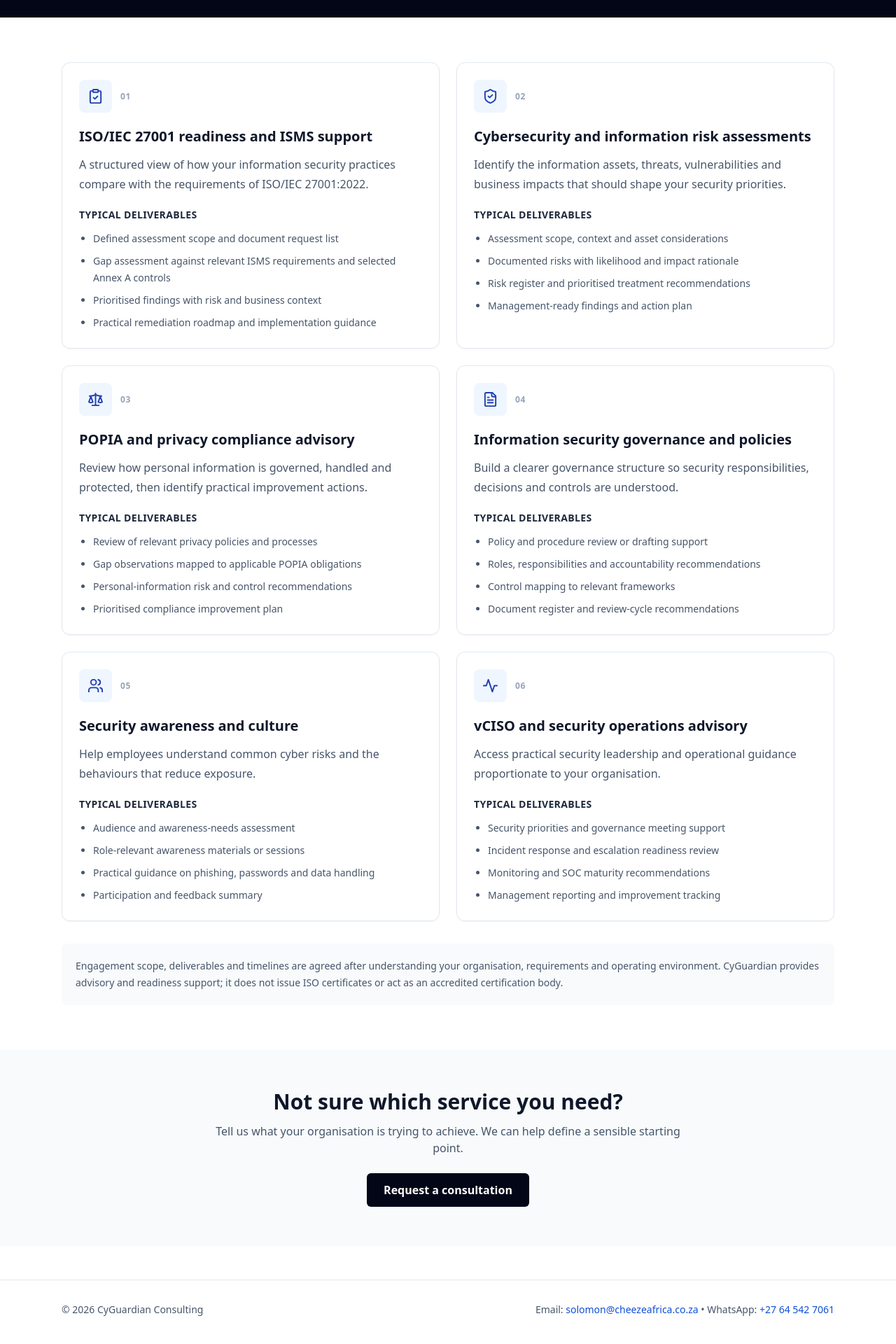
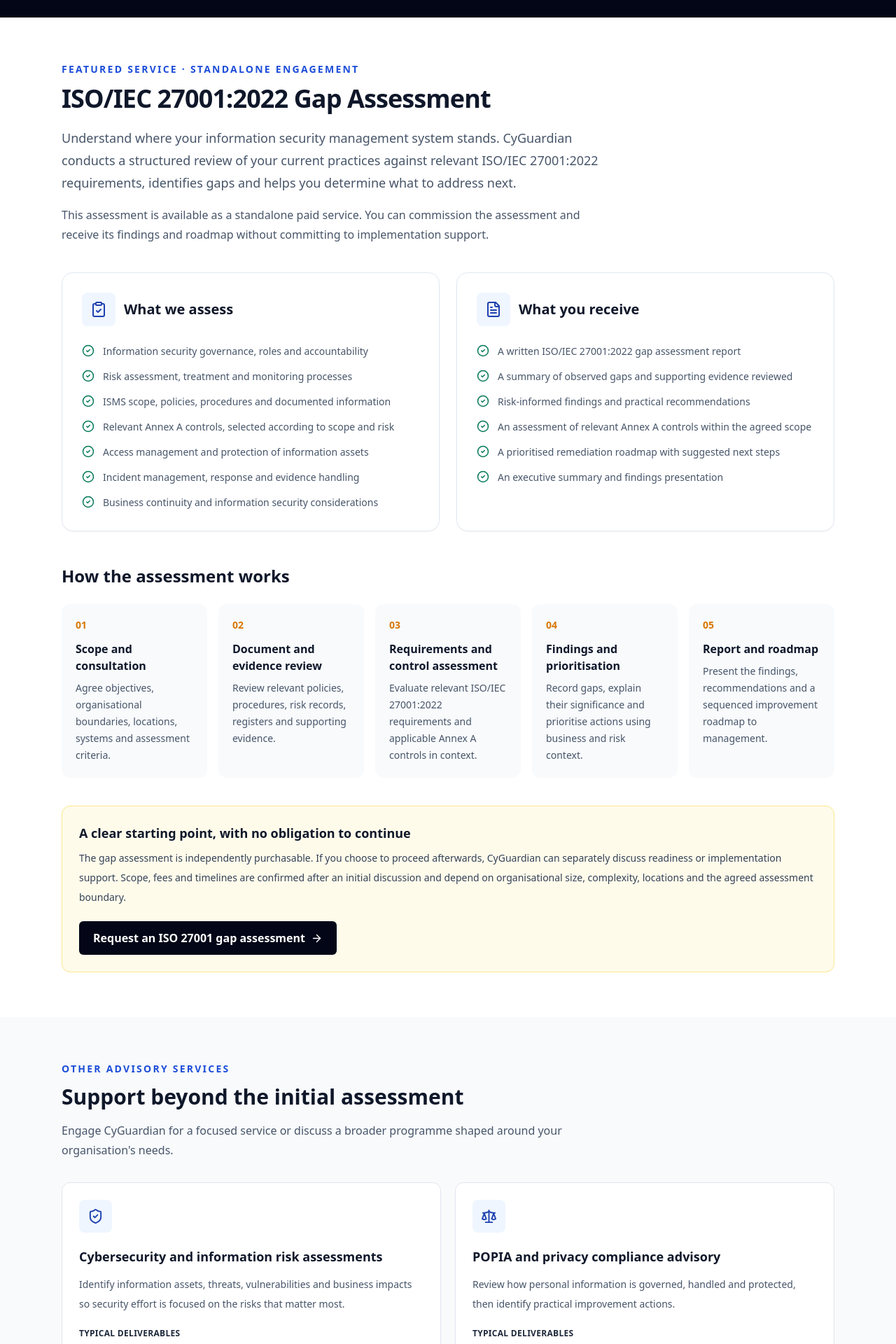
Before and after one commit to SollyMap/cyguardian-light, a React (Vite) app: page /services in a window 1280 px wide. Shown: the part 560-2480 px from the top of the page at 70% size. Built offline with nearby package versions, Linux system fonts and the light colour scheme.

Commit message:
Feature standalone ISO 27001 gap assessment on Services page

```diff
--- a/src/pages/Services.jsx
+++ b/src/pages/Services.jsx
@@ -1,35 +1,80 @@
 import React from 'react'
 import { Link } from 'react-router-dom'
-import { ArrowRight, ClipboardCheck, ShieldCheck, Scale, FileText, Users, Activity } from 'lucide-react'
+import { ArrowRight, ClipboardCheck, ShieldCheck, Scale, FileText, Users, Activity, CheckCircle2 } from 'lucide-react'
 
 const offerings = [
-  { icon: ClipboardCheck, title: 'ISO/IEC 27001 readiness and ISMS support', intro: 'A structured view of how your information security practices compare with the requirements of ISO/IEC 27001:2022.', deliverables: ['Defined assessment scope and document request list', 'Gap assessment against relevant ISMS requirements and selected Annex A controls', 'Prioritised findings with risk and business context', 'Practical remediation roadmap and implementation guidance'] },
-  { icon: ShieldCheck, title: 'Cybersecurity and information risk assessments', intro: 'Identify the information assets, threats, vulnerabilities and business impacts that should shape your security priorities.', deliverables: ['Assessment scope, context and asset considerations', 'Documented risks with likelihood and impact rationale', 'Risk register and prioritised treatment recommendations', 'Management-ready findings and action plan'] },
+  { icon: ShieldCheck, title: 'Cybersecurity and information risk assessments', intro: 'Identify information assets, threats, vulnerabilities and business impacts so security effort is focused on the risks that matter most.', deliverables: ['Defined assessment scope and context', 'Documented risks with likelihood and impact rationale', 'Risk register and prioritised treatment recommendations', 'Management-ready findings and action plan'] },
   { icon: Scale, title: 'POPIA and privacy compliance advisory', intro: 'Review how personal information is governed, handled and protected, then identify practical improvement actions.', deliverables: ['Review of relevant privacy policies and processes', 'Gap observations mapped to applicable POPIA obligations', 'Personal-information risk and control recommendations', 'Prioritised compliance improvement plan'] },
   { icon: FileText, title: 'Information security governance and policies', intro: 'Build a clearer governance structure so security responsibilities, decisions and controls are understood.', deliverables: ['Policy and procedure review or drafting support', 'Roles, responsibilities and accountability recommendations', 'Control mapping to relevant frameworks', 'Document register and review-cycle recommendations'] },
   { icon: Users, title: 'Security awareness and culture', intro: 'Help employees understand common cyber risks and the behaviours that reduce exposure.', deliverables: ['Audience and awareness-needs assessment', 'Role-relevant awareness materials or sessions', 'Practical guidance on phishing, passwords and data handling', 'Participation and feedback summary'] },
   { icon: Activity, title: 'vCISO and security operations advisory', intro: 'Access practical security leadership and operational guidance proportionate to your organisation.', deliverables: ['Security priorities and governance meeting support', 'Incident response and escalation readiness review', 'Monitoring and SOC maturity recommendations', 'Management reporting and improvement tracking'] }
 ]
 
+const stages = [
+  ['01', 'Scope and consultation', 'Agree objectives, organisational boundaries, locations, systems and assessment criteria.'],
+  ['02', 'Document and evidence review', 'Review relevant policies, procedures, risk records, registers and supporting evidence.'],
+  ['03', 'Requirements and control assessment', 'Evaluate relevant ISO/IEC 27001:2022 requirements and applicable Annex A controls in context.'],
+  ['04', 'Findings and prioritisation', 'Record gaps, explain their significance and prioritise actions using business and risk context.'],
+  ['05', 'Report and roadmap', 'Present the findings, recommendations and a sequenced improvement roadmap to management.']
+]
+
 export default function Services() {
-  return <div className='bg-white'>
+  return <div className='bg-white text-slate-900'>
     <section className='bg-slate-950 text-white'><div className='mx-auto max-w-6xl px-6 py-16 md:py-20'>
       <p className='text-sm font-semibold uppercase tracking-[.18em] text-amber-400'>Our services</p>
       <h1 className='mt-4 max-w-3xl text-4xl font-bold leading-tight md:text-5xl'>Practical cybersecurity governance, risk and compliance support.</h1>
-      <p className='mt-5 max-w-2xl leading-8 text-slate-300'>Clear assessments, useful documentation and prioritised actions to help your organisation strengthen its security posture.</p>
+      <p className='mt-5 max-w-2xl leading-8 text-slate-300'>Independent assessments, useful documentation and prioritised actions to help your organisation strengthen its security posture.</p>
       <Link to='/contact' className='mt-8 inline-flex items-center gap-2 rounded-md bg-amber-500 px-6 py-3 font-semibold text-slate-950'>Discuss your requirements <ArrowRight size={18}/></Link>
     </div></section>
+
     <section className='mx-auto max-w-6xl px-6 py-16'>
-      <div className='grid gap-6 md:grid-cols-2'>
-        {offerings.map(({icon:Icon,title,intro,deliverables},i)=><article key={title} className='rounded-xl border border-slate-200 p-6 shadow-sm'>
-          <div className='flex items-center gap-3'><span className='rounded-lg bg-blue-50 p-3 text-blue-800'><Icon size={23}/></span><span className='text-xs font-semibold tracking-wider text-slate-400'>0{i+1}</span></div>
-          <h2 className='mt-5 text-xl font-bold text-slate-900'>{title}</h2><p className='mt-3 leading-7 text-slate-600'>{intro}</p>
-          <h3 className='mt-5 text-sm font-bold uppercase tracking-wide text-slate-800'>Typical deliverables</h3>
+      <div className='max-w-3xl'>
+        <p className='text-sm font-semibold uppercase tracking-[.16em] text-blue-700'>Featured service · Standalone engagement</p>
+        <h2 className='mt-3 text-3xl font-bold tracking-tight md:text-4xl'>ISO/IEC 27001:2022 Gap Assessment</h2>
+        <p className='mt-5 text-lg leading-8 text-slate-600'>Understand where your information security management system stands. CyGuardian conducts a structured review of your current practices against relevant ISO/IEC 27001:2022 requirements, identifies gaps and helps you determine what to address next.</p>
+        <p className='mt-4 leading-7 text-slate-600'>This assessment is available as a standalone paid service. You can commission the assessment and receive its findings and roadmap without committing to implementation support.</p>
+      </div>
+
+      <div className='mt-10 grid gap-6 lg:grid-cols-2'>
+        <article className='rounded-2xl border border-slate-200 p-7 shadow-sm'>
+          <div className='flex items-center gap-3'><span className='rounded-lg bg-blue-50 p-3 text-blue-800'><ClipboardCheck size={24}/></span><h3 className='text-xl font-bold'>What we assess</h3></div>
+          <ul className='mt-6 space-y-3 text-sm leading-6 text-slate-600'>
+            {['Information security governance, roles and accountability','Risk assessment, treatment and monitoring processes','ISMS scope, policies, procedures and documented information','Relevant Annex A controls, selected according to scope and risk','Access management and protection of information assets','Incident management, response and evidence handling','Business continuity and information security considerations'].map(x=><li key={x} className='flex gap-3'><CheckCircle2 className='mt-0.5 shrink-0 text-emerald-700' size={18}/>{x}</li>)}
+          </ul>
+        </article>
+        <article className='rounded-2xl border border-slate-200 p-7 shadow-sm'>
+          <div className='flex items-center gap-3'><span className='rounded-lg bg-blue-50 p-3 text-blue-800'><FileText size={24}/></span><h3 className='text-xl font-bold'>What you receive</h3></div>
+          <ul className='mt-6 space-y-3 text-sm leading-6 text-slate-600'>
+            {['A written ISO/IEC 27001:2022 gap assessment report','A summary of observed gaps and supporting evidence reviewed','Risk-informed findings and practical recommendations','An assessment of relevant Annex A controls within the agreed scope','A prioritised remediation roadmap with suggested next steps','An executive summary and findings presentation'].map(x=><li key={x} className='flex gap-3'><CheckCircle2 className='mt-0.5 shrink-0 text-emerald-700' size={18}/>{x}</li>)}
+          </ul>
+        </article>
+      </div>
+
+      <div className='mt-12'>
+        <h3 className='text-2xl font-bold'>How the assessment works</h3>
+        <div className='mt-6 grid gap-4 sm:grid-cols-2 lg:grid-cols-5'>
+          {stages.map(([number,title,description])=><article key={number} className='rounded-xl bg-slate-50 p-5'><p className='text-sm font-bold text-amber-600'>{number}</p><h4 className='mt-3 font-semibold'>{title}</h4><p className='mt-2 text-sm leading-6 text-slate-600'>{description}</p></article>)}
+        </div>
+      </div>
+      <div className='mt-10 rounded-xl border border-amber-200 bg-amber-50 p-6'>
+        <h3 className='text-lg font-bold'>A clear starting point, with no obligation to continue</h3>
+        <p className='mt-2 text-sm leading-7 text-slate-700'>The gap assessment is independently purchasable. If you choose to proceed afterwards, CyGuardian can separately discuss readiness or implementation support. Scope, fees and timelines are confirmed after an initial discussion and depend on organisational size, complexity, locations and the agreed assessment boundary.</p>
+        <Link to='/contact' className='mt-5 inline-flex items-center gap-2 rounded-md bg-slate-950 px-5 py-3 font-semibold text-white'>Request an ISO 27001 gap assessment <ArrowRight size={17}/></Link>
+      </div>
+    </section>
+
+    <section className='bg-slate-50'><div className='mx-auto max-w-6xl px-6 py-16'>
+      <div className='max-w-3xl'><p className='text-sm font-semibold uppercase tracking-[.16em] text-blue-700'>Other advisory services</p><h2 className='mt-3 text-3xl font-bold'>Support beyond the initial assessment</h2><p className='mt-4 leading-7 text-slate-600'>Engage CyGuardian for a focused service or discuss a broader programme shaped around your organisation's needs.</p></div>
+      <div className='mt-8 grid gap-5 md:grid-cols-2'>
+        {offerings.map(({icon:Icon,title,intro,deliverables})=><article key={title} className='rounded-xl border border-slate-200 bg-white p-6'>
+          <div className='inline-flex rounded-lg bg-blue-50 p-3 text-blue-800'><Icon size={23}/></div>
+          <h3 className='mt-5 text-lg font-bold'>{title}</h3><p className='mt-3 text-sm leading-7 text-slate-600'>{intro}</p>
+          <h4 className='mt-5 text-xs font-bold uppercase tracking-wide text-slate-800'>Typical deliverables</h4>
           <ul className='mt-3 list-disc space-y-2 pl-5 text-sm leading-6 text-slate-600'>{deliverables.map(x=><li key={x}>{x}</li>)}</ul>
         </article>)}
       </div>
-      <p className='mt-8 rounded-lg bg-slate-50 p-5 text-sm leading-6 text-slate-600'>Engagement scope, deliverables and timelines are agreed after understanding your organisation, requirements and operating environment. CyGuardian provides advisory and readiness support; it does not issue ISO certificates or act as an accredited certification body.</p>
-    </section>
-    <section className='bg-slate-50'><div className='mx-auto max-w-6xl px-6 py-14 text-center'><h2 className='text-3xl font-bold text-slate-900'>Not sure which service you need?</h2><p className='mx-auto mt-3 max-w-2xl text-slate-600'>Tell us what your organisation is trying to achieve. We can help define a sensible starting point.</p><Link to='/contact' className='mt-6 inline-flex rounded-md bg-slate-950 px-6 py-3 font-semibold text-white'>Request a consultation</Link></div></section>
+      <p className='mt-8 rounded-lg bg-white p-5 text-sm leading-6 text-slate-600'>Engagement scope, deliverables and timelines are agreed after understanding your organisation, requirements and operating environment. CyGuardian provides advisory and readiness support; it does not issue ISO certificates or act as an accredited certification body.</p>
+    </div></section>
+    <section className='bg-slate-950'><div className='mx-auto max-w-6xl px-6 py-16 text-center text-white'><h2 className='text-3xl font-bold'>Not sure which service you need?</h2><p className='mx-auto mt-3 max-w-2xl text-slate-300'>Tell us what your organisation is trying to achieve. We can help define a sensible starting point.</p><Link to='/contact' className='mt-6 inline-flex items-center gap-2 rounded-md bg-amber-500 px-6 py-3 font-semibold text-slate-950'>Request a consultation <ArrowRight size={18}/></Link></div></section>
   </div>
 }
```
